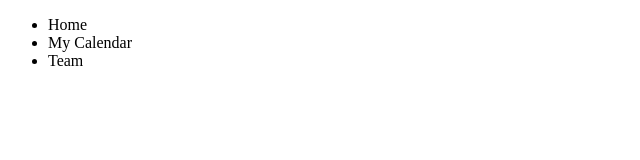
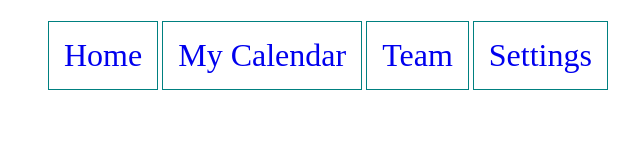
Before and after one commit to scottdiallo/shiftSwap, a plain HTML site: page index.html in a window 1280 px wide. Shown: the whole page, without its empty margins (0-640 px from the left). Drawn offline with nearby package versions, Linux system fonts and the light colour scheme.

Commit message:
navBar styled

```diff
--- a/css/main.css
+++ b/css/main.css
@@ -0,0 +1,12 @@
+.navBar ul li {
+text-decoration: none;
+display: inline-block;
+border: 1px solid teal;
+padding: 15px;
+font-size: 2em;
+margin-top: 5px;
+}
+
+li a{
+text-decoration: none;
+}
--- a/index.html
+++ b/index.html
@@ -10,9 +10,10 @@
 <div class="container">
     <nav class="navBar">
         <ul>
-            <li>Home</li>
-            <li>My Calendar</li>
-            <li>Team</li>
+            <li><a href="#">Home</a></li>
+            <li><a href="#">My Calendar</a></li>
+            <li><a href="#">Team</a></li>
+            <li><a href="#">Settings</a></li>
         </ul>
     </nav>
     <div class="calendar">
```
